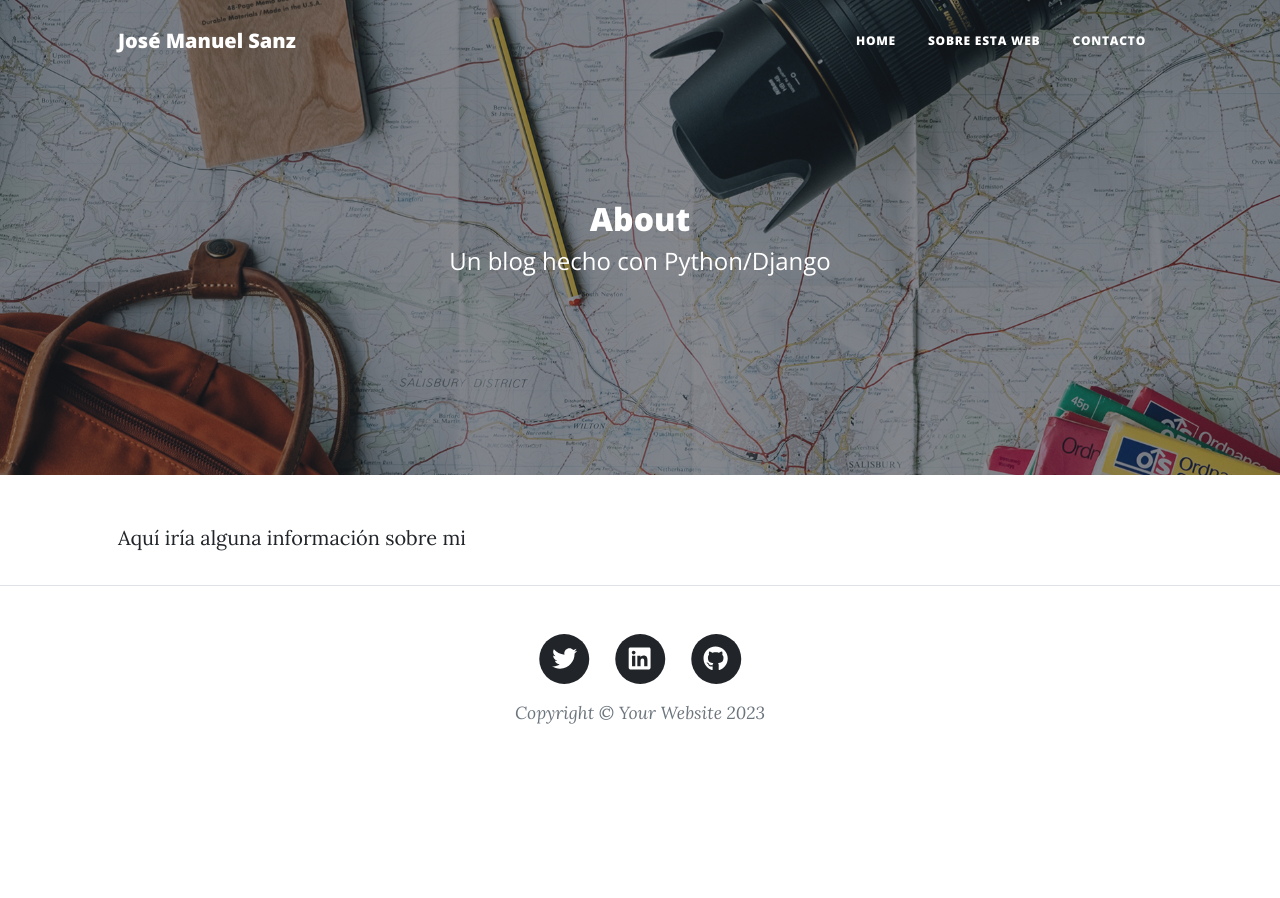
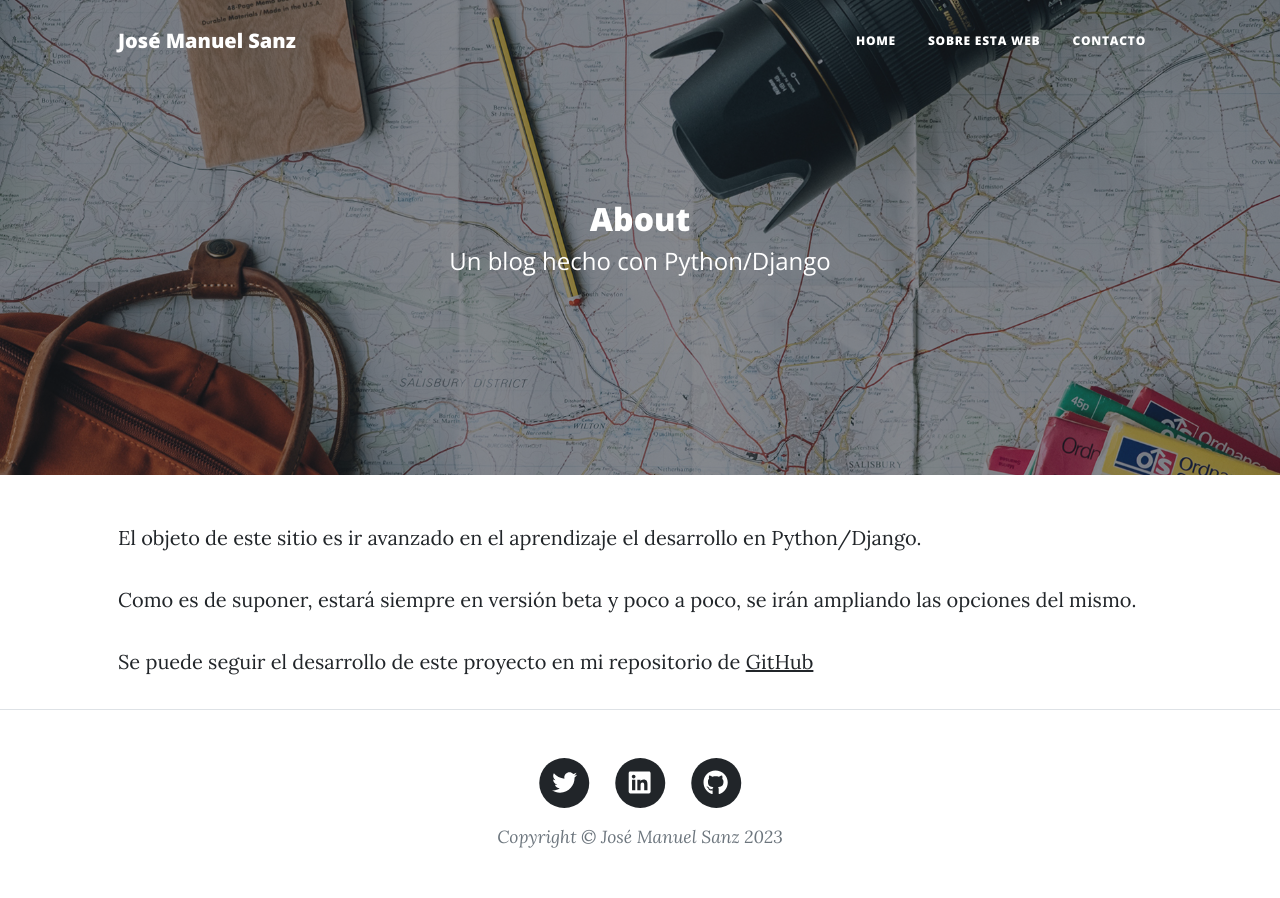
Before and after one commit to jmsanzprieto/webpersonal, a Django app: page /about in a window 1280 px wide. Before the commit the page ends 724 px from the top, so only its background shows below. Run offline with Django 4.2, Linux system fonts and the light colour scheme; some libraries are stand-ins or nearby versions.

Commit message:
Modificaciones en páginas estaticas

```diff
--- a/core/templates/core/about.html
+++ b/core/templates/core/about.html
@@ -14,5 +14,7 @@
 
 <!-- INCLUIMOS EL CONTENIDO QUE VARIA DENTRO  DEL BLOCK CONTENT -->
 {% block content %}
-    <p>Aquí iría alguna información sobre mi</p>
+<p>El objeto de este sitio es ir avanzado en el aprendizaje el desarrollo en Python/Django.</p>
+<p>Como es de suponer, estará siempre en versión beta y poco a poco, se irán ampliando las opciones del mismo.</p>
+<p>Se puede seguir el desarrollo de este proyecto en mi repositorio de <a href="https://github.com/jmsanzprieto/webpersonal">GitHub</a></p>
 {% endblock %}
--- a/core/templates/core/base.html
+++ b/core/templates/core/base.html
@@ -89,7 +89,7 @@
                                 </a>
                             </li>
                         </ul>
-                        <div class="small text-center text-muted fst-italic">Copyright &copy; Your Website 2023</div>
+                        <div class="small text-center text-muted fst-italic">Copyright &copy; José Manuel Sanz 2023</div>
                     </div>
                 </div>
             </div>
```
